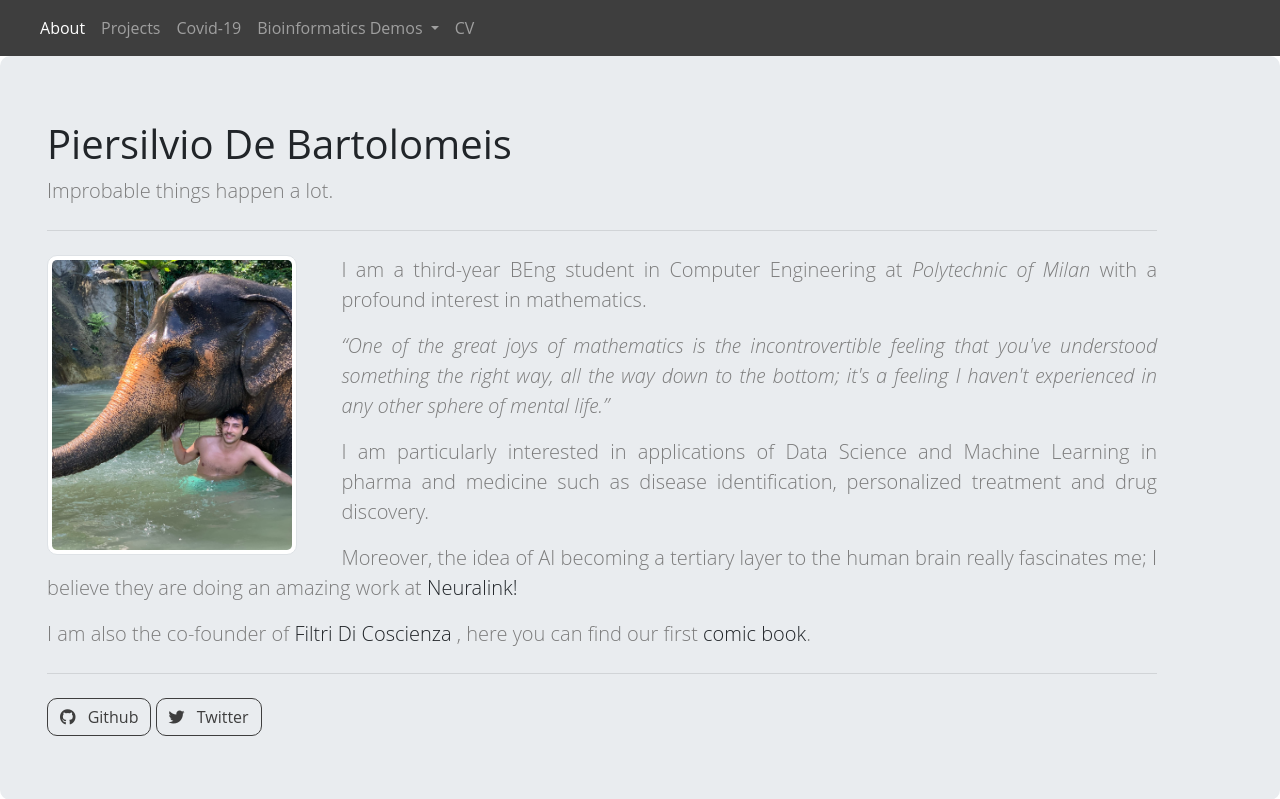
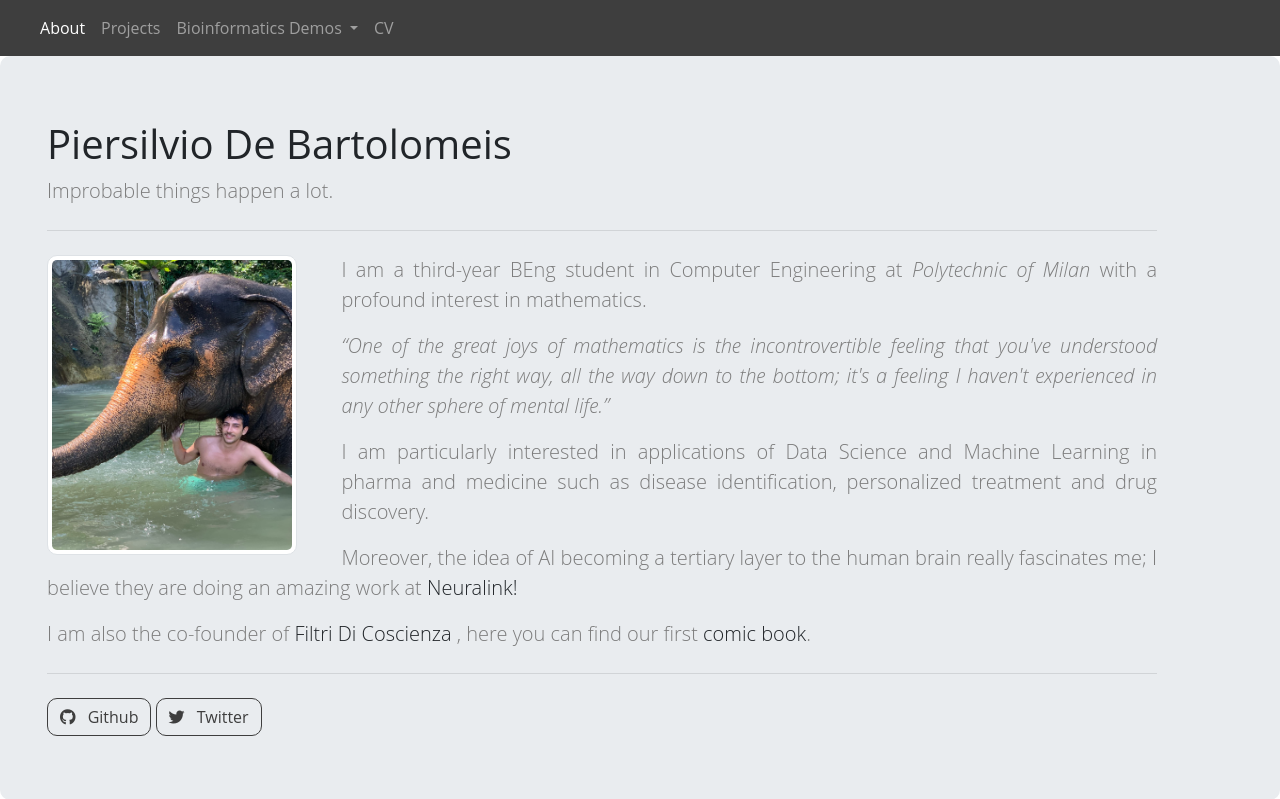
Before and after one commit to pierobartolo/piero_website, a Flask app: template templates/about.html in a window 1280 px wide. Shown: the top 799 px of the page. Run offline with Flask 2, Linux system fonts and the light colour scheme; the template is opened without the code that fills it, so the values that code supplies are empty; some libraries are stand-ins or nearby versions.

```diff
--- a/templates/base.html
+++ b/templates/base.html
@@ -42,9 +42,9 @@
                     <li class="nav-item {% block navbar_projects%}{% endblock %}">
                         <a class="nav-link" href="{{url_for('projects')}}">Projects</a>
                     </li>
-                    <li class="nav-item {% block navbar_covid%}{% endblock %}">
+                    <!--<li class="nav-item {% block navbar_covid%}{% endblock %}">
                         <a class="nav-link" href="{{url_for('covid')}}">Covid-19</a>
-                    </li>
+                    </li> -->
                     <li class="nav-item {% block navbar_bioinfo%}{% endblock %} dropdown ">
                         <a class="nav-link dropdown-toggle"  href="#" id="navbarDropdownMenuLink" data-toggle="dropdown" aria-haspopup="true" aria-expanded="false">
                         Bioinformatics Demos
```
